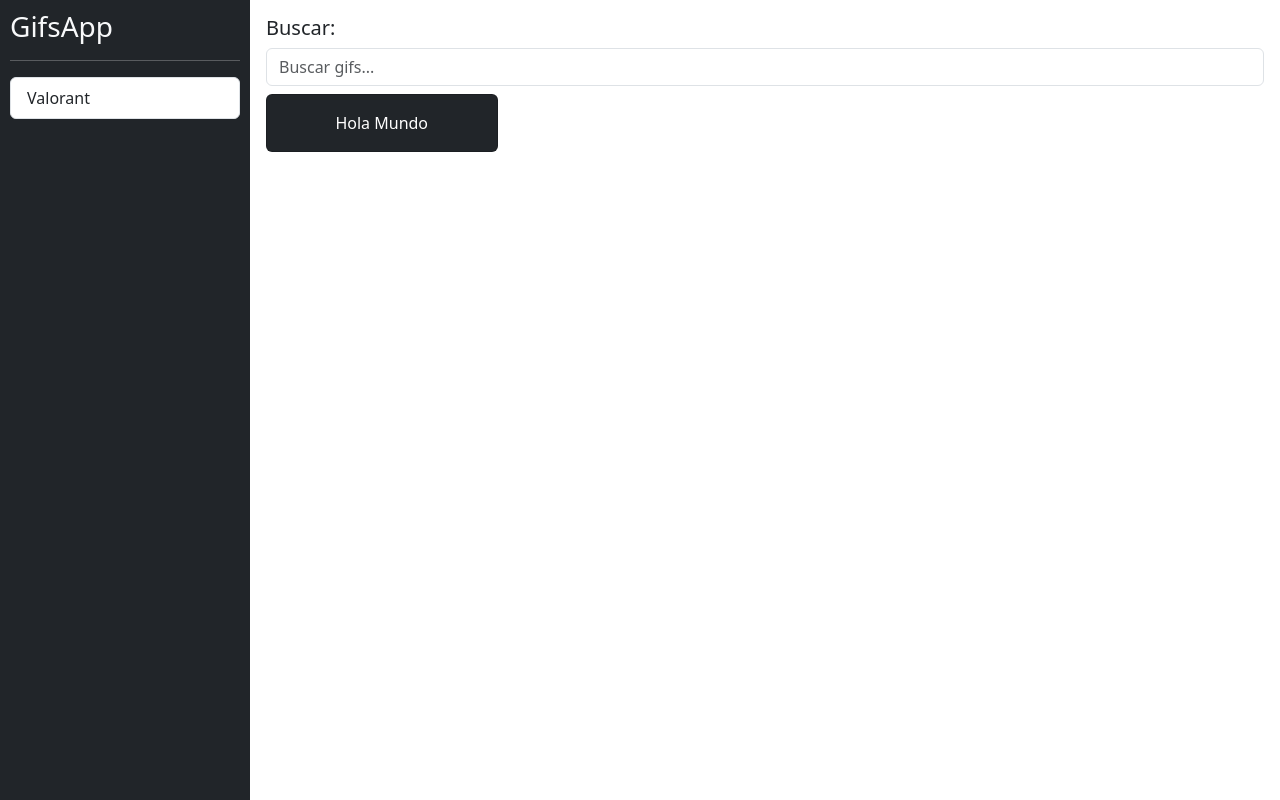
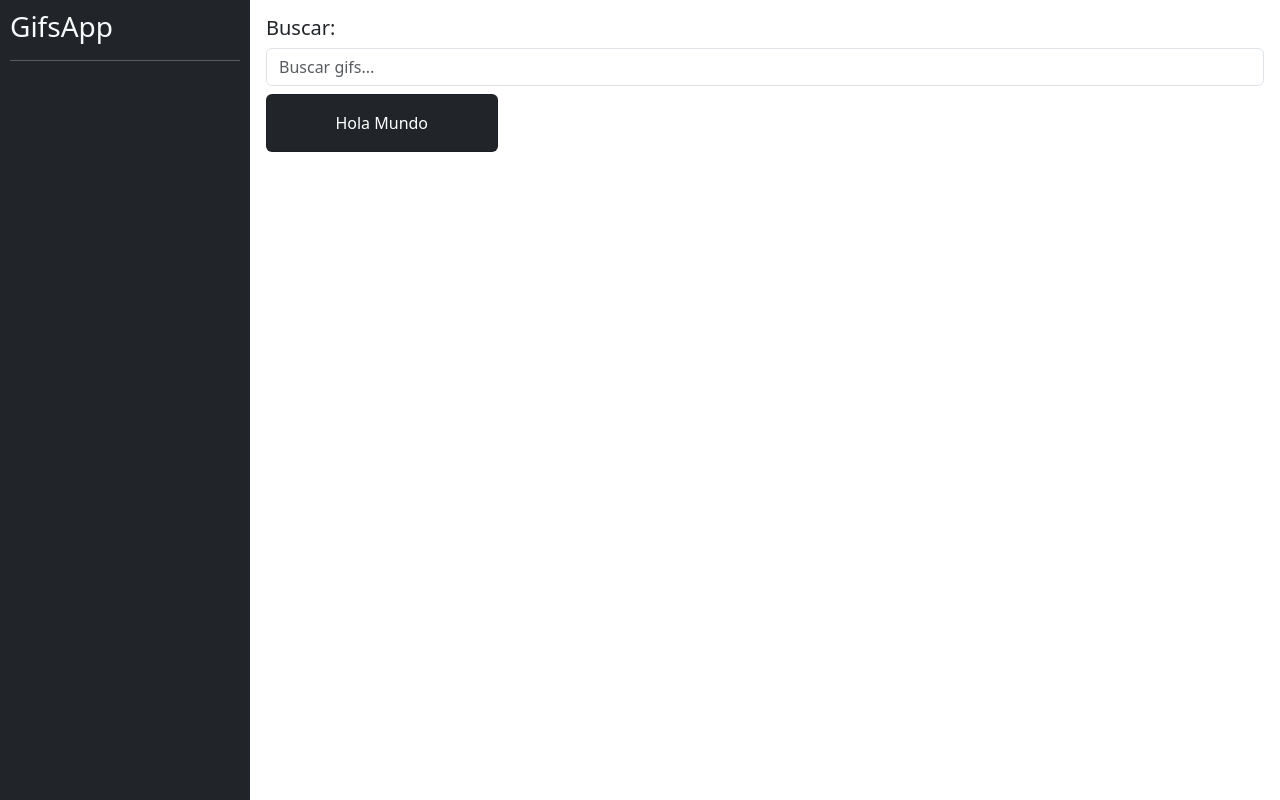
Before and after one commit to chalscc/Angular-Gifs-App, an Angular app: page / in a window 1280 px wide. Built offline with nearby package versions, Linux system fonts and the light colour scheme.

Commit message:
Consumir de un servicio, agregamos pipes para modificar la visualizacion de la informacion sin mutarla

```diff
--- a/src/app/shared/Components/sidebar/sidebar.component.html
+++ b/src/app/shared/Components/sidebar/sidebar.component.html
@@ -2,9 +2,9 @@
   <h3 class="text-light">GifsApp</h3>
   <hr class="text-white">
 
-  <div class="list-group list-reset">
+  <div class="list-group list-reset" *ngFor="let tag of this.tags">
     <button class="list-group-item list-group-item-action">
-      Valorant
+      {{ tag | titlecase }}
     </button>
   </div>
 
--- a/src/app/shared/Components/sidebar/sidebar.component.ts
+++ b/src/app/shared/Components/sidebar/sidebar.component.ts
@@ -1,4 +1,5 @@
 import { Component } from '@angular/core';
+import { GifsService } from '../../../gifs/services/gifs.service';
 
 @Component({
   selector: 'shared-sidebar',
@@ -8,5 +9,10 @@ import { Component } from '@angular/core';
 
 export class SidebarComponent {
 
-  //private service gifsService
+  constructor( private gifsService: GifsService ) { }
+
+  get tags() {
+    return this.gifsService.tagsHistory;
+  }
+
 }
```
